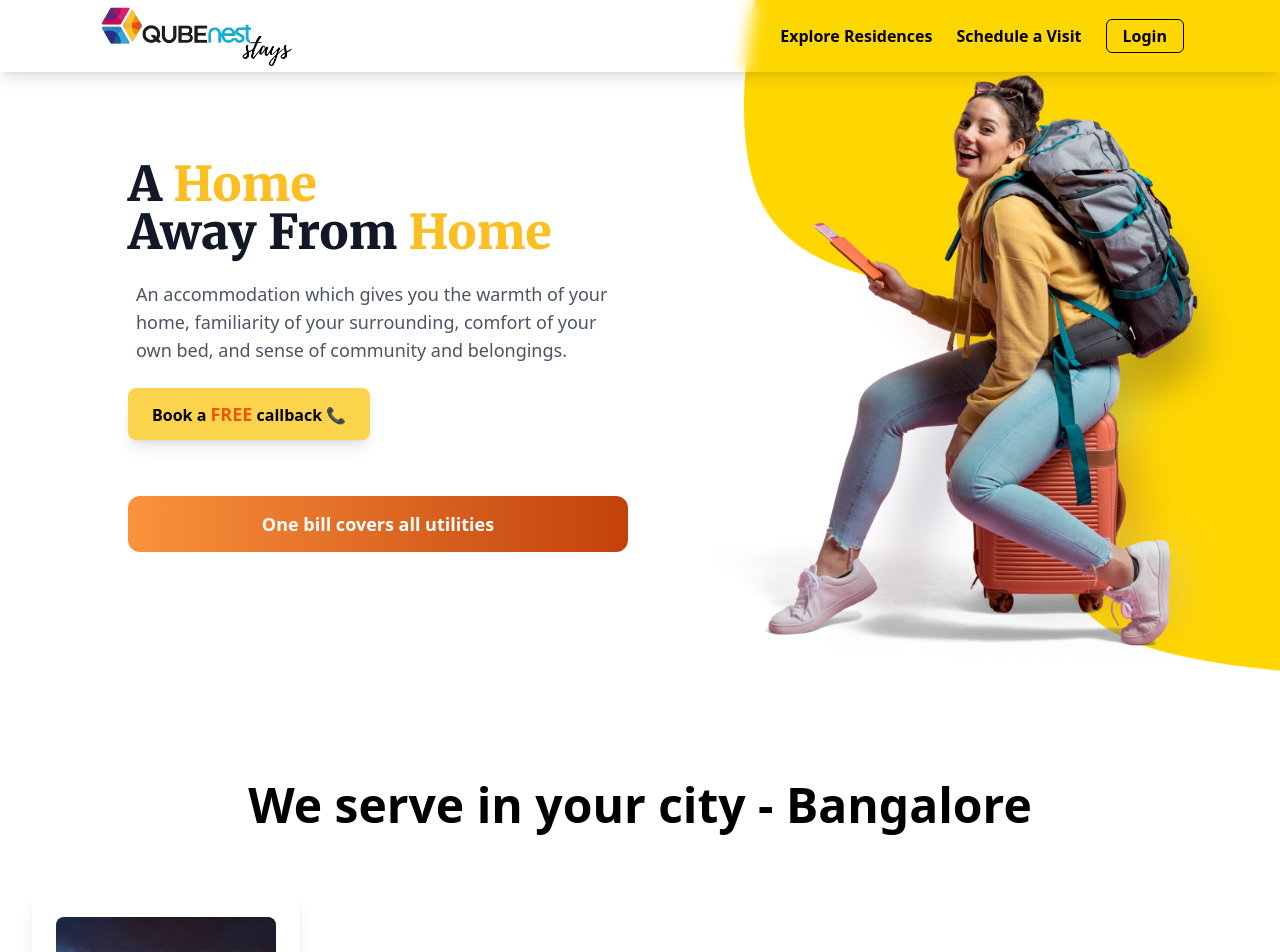
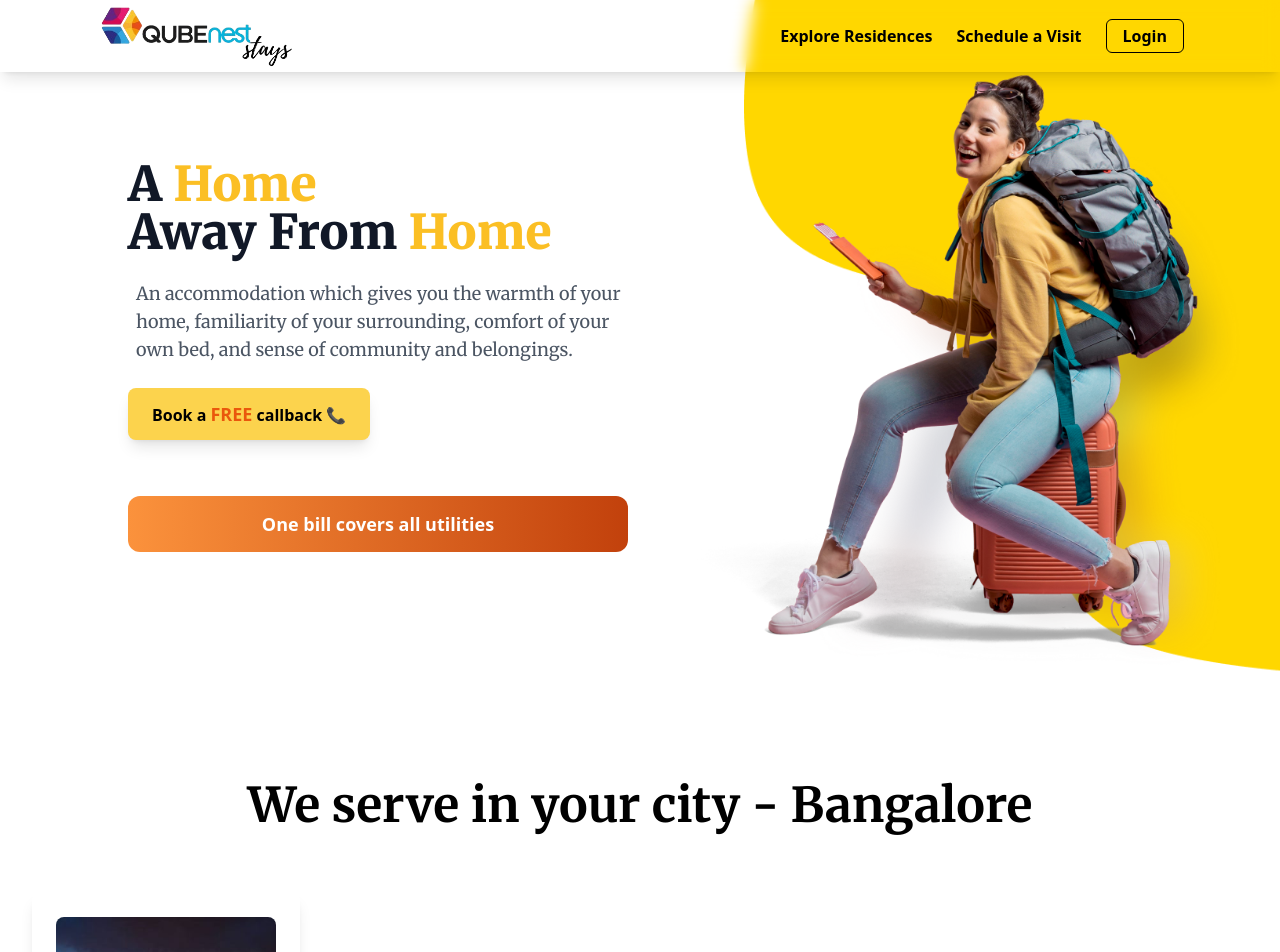
Before and after one commit to Satya01jeet/qubenest, a React (Vite) app in the folder client/: page / in a window 1280 px wide. Shown: the top 952 px of the page. Built offline with nearby package versions, Linux system fonts and the light colour scheme; a web font is replaced by a local one.

Commit message:
font update

```diff
--- a/client/src/components/City.jsx
+++ b/client/src/components/City.jsx
@@ -44,7 +44,7 @@ const CitySelection = () => {
 
   return (
     <div id='city-section' className="max-w-[1440px] mx-auto text-center lg:py-2 md:mt-16 lg:mt-16 px-4 lg:px-8">
-      <h2 className="text-3xl md:text-4xl lg:text-5xl mb-8 md:mb-12 lg:mb-16 font-merriWeather font-bold">
+      <h2 className="text-3xl md:text-4xl lg:text-5xl mb-8 md:mb-12 lg:mb-16 font-merriweather font-bold ">
         We serve in your city - Bangalore
       </h2>
 
--- a/client/src/components/HeroSection.jsx
+++ b/client/src/components/HeroSection.jsx
@@ -23,7 +23,7 @@ const HeroSection = () => {
              Away From
              <span className='text-amber-400'> Home</span>
           </h1>
-          <p className="text-gray-600 text-lg md:text-lg lg:mx-2">
+          <p className="text-gray-600 text-lg md:text-lg lg:mx-2 font-merriweather">
           An accommodation which gives you the warmth of your home, familiarity of your surrounding, comfort of your own bed, and sense of community and belongings.
           </p>
           <button className="mt-4 px-6 py-3 bg-amber-300 text-black rounded-lg shadow-lg hover:bg-amber-400 active:scale-95 transition ease-in-out font-semibold" onClick={toggleCallbackModal}>
```
